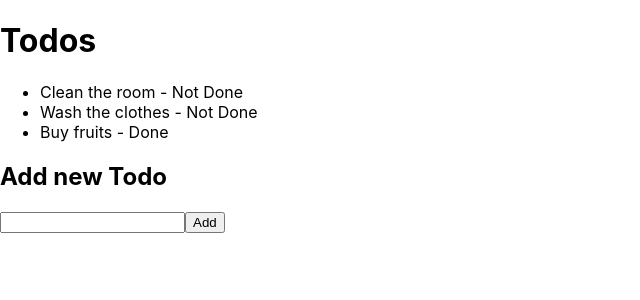
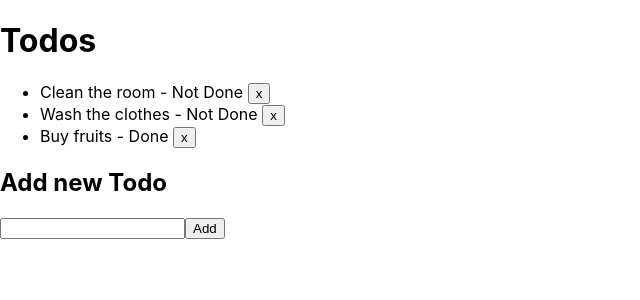
Before and after one commit to kunxin-chor/react-lesson-7-todo-list, a React (Create React App) app: page / in a window 1280 px wide. Shown: the top 300 px of the page, without its empty margins (0-640 px from the left). Built offline with nearby package versions, Linux system fonts and the light colour scheme.

Commit message:
Long winded way to delete

```diff
--- a/src/App.js
+++ b/src/App.js
@@ -28,7 +28,11 @@ class App extends React.Component {
 
     let final = [];
     for (let task of this.state.tasks) {
-      final.push(<li>{task.title} - {task.done ? 'Done' : 'Not Done'}</li>)
+      final.push(<li>{task.title} - {task.done ? 'Done' : 'Not Done'} <button
+        onClick={()=>{
+          this.deleteTodo(task._id)
+        }}
+      >x</button></li>)
     }
     return final;
 
@@ -71,6 +75,26 @@ class App extends React.Component {
 
   }
 
+  deleteTodo = (id) => {
+    // long-wided way
+    console.log("id to delete ="+ id)
+
+    // step 1. Find the index
+    let index = -1; // means not found
+    for (let i=0; i < this.state.tasks.length; i++) {
+      if (this.state.tasks[i]._id === id) {
+        index=i;
+        break;
+      }
+    }
+    console.log("to delete =" + index)
+    // Step 2. Clone the array, and then splice the clone at the index
+    let cloned = [...this.state.tasks];
+    cloned.splice(index, 1);
+    this.setState({
+      tasks:cloned
+    })
+  }
 
   render(){
     return (
```
